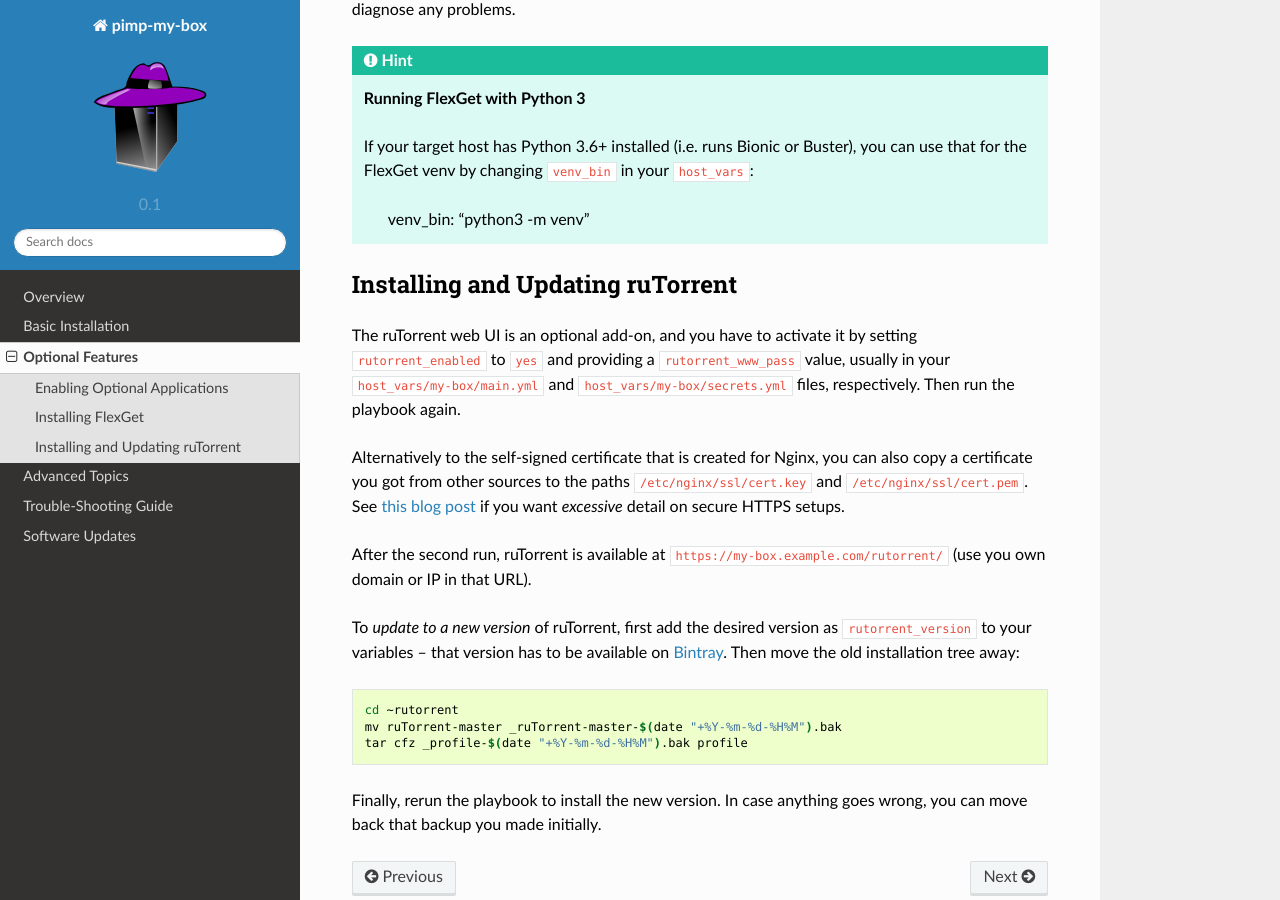
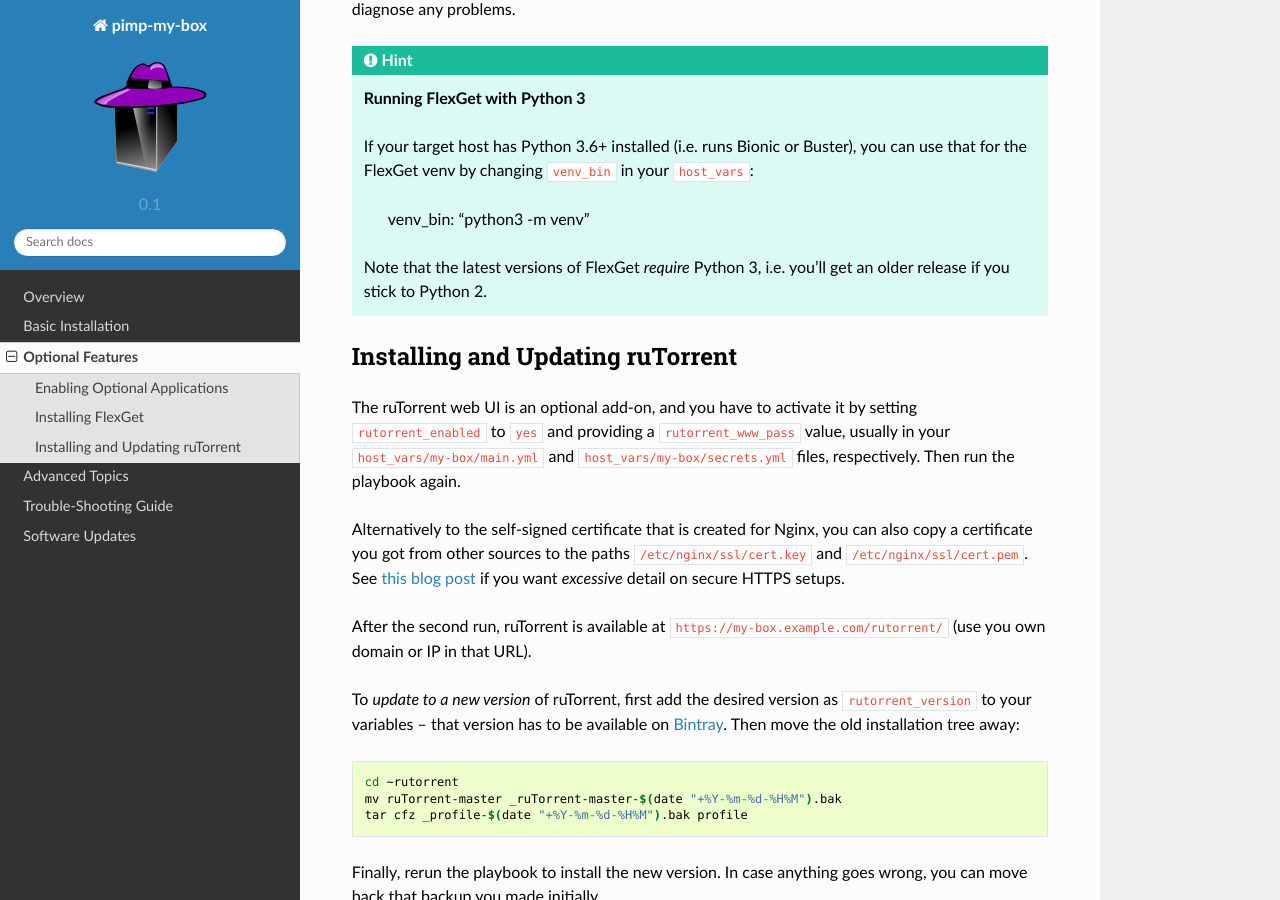
Before and after one commit to pyroscope/pimp-my-box, a Sphinx documentation site: the page built from docs/options.rst, in a window 1280 px wide and 900 px high, scrolled down 640 px. Built offline with Sphinx 7.4.7 and the Read the Docs theme 2.0.0, drawn with Linux system fonts in a browser that asks for light colours.

Commit message:
flexget: hint – latest FG requires Python 3

```diff
--- a/docs/options.rst
+++ b/docs/options.rst
@@ -38,6 +38,9 @@
 
         venv_bin: "python3 -m venv"
 
+    Note that the latest versions of FlexGet *require* Python 3,
+    i.e. you'll get an older release if you stick to Python 2.
+
 .. _FlexGet cookbook: http://flexget.com/wiki/Cookbook
 
 
```
